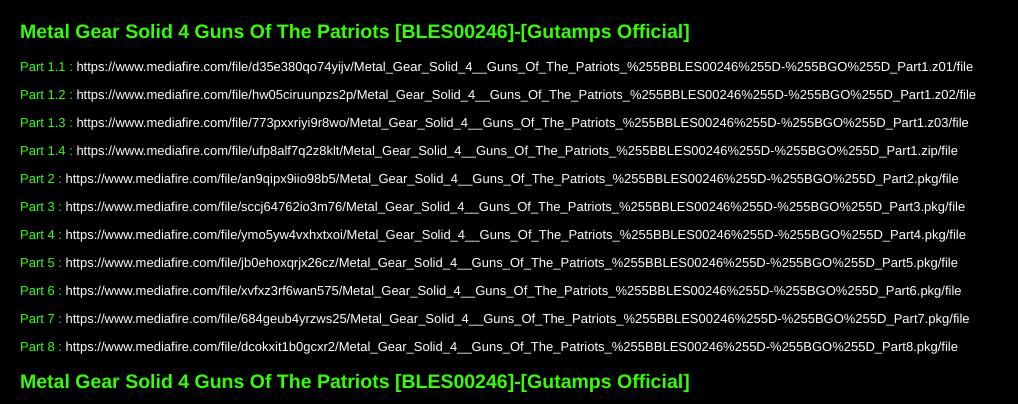
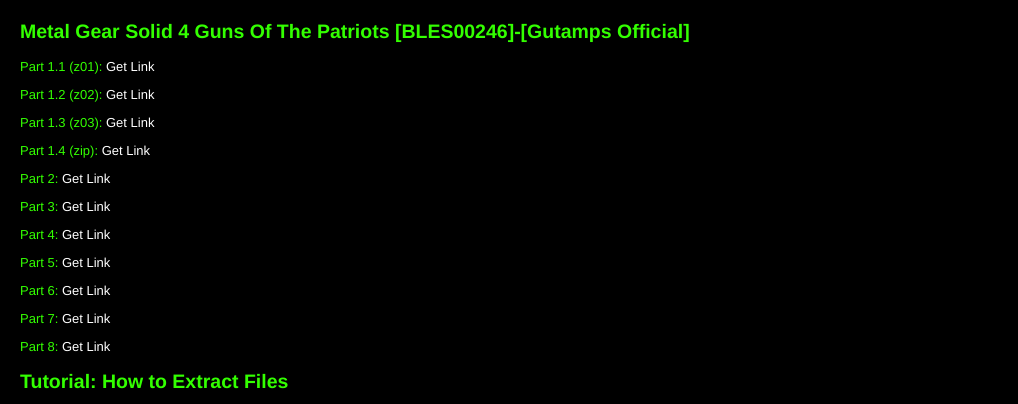
Before and after one commit to gutampsid/mgs4gomf.github.io, a plain HTML site: page index.html in a window 1280 px wide. Shown: the top 404 px of the page, without its empty margins (0-1018 px from the left). Drawn offline with Linux system fonts and the light colour scheme.

Commit message:
Update index.html

```diff
--- a/index.html
+++ b/index.html
@@ -1,39 +1,3 @@
-<!DOCTYPE html PUBLIC "-//W3C//DTD XHTML 1.0 Transitional//EN" "http://www.w3.org/TR/xhtml1/DTD/xhtml1-transitional.dtd">
-<html xmlns="http://www.w3.org/1999/xhtml">
-<head>
-    <title>Metal Gear Solid 4  Guns Of The Patriots [BLES00246]-[Gutamps Official]</title>
-    <style type="text/css">
-        body, table { font-family: Helvetica, Arial, sans-serif; font-size: 13px; }
-        a { color: #006DBA; }
-    </style>
-    <!--NUMBER--qhtbkn65--NUMBER-->
-    <!--TYPE--RichText--TYPE-->
-    <!--PERMISSION--Readonly--PERMISSION-->
-    <!--ACCESS--Public--ACCESS-->
-    <!--PASSWORD----PASSWORD-->
-    <!--STATUS--Active--STATUS-->
-    <!--QUICKEDIT--False--QUICKEDIT-->
-    <!--QUICKEDITPASSWORD----QUICKEDITPASSWORD-->
-    <!--DATECREATED--2021-10-01 23:13:09--DATECREATED-->
-    <!--DATEUPDATED--2022-04-03 08:37:50--DATEUPDATED-->
-    <!--LABELS--MediaFire--LABELS-->
-</head>
-<body>
-<h2>Metal Gear Solid 4  Guns Of The Patriots [BLES00246]-[Gutamps Official]</h2>
-<anotepad><p>Part 1.1 : <a href="" target="_blank" rel="noopener">https://www.mediafire.com/file/d35e380qo74yijv/Metal_Gear_Solid_4__Guns_Of_The_Patriots_%255BBLES00246%255D-%255BGO%255D_Part1.z01/file</a></p>
-<p>Part 1.2 : <a href="" target="_blank" rel="noopener">https://www.mediafire.com/file/hw05ciruunpzs2p/Metal_Gear_Solid_4__Guns_Of_The_Patriots_%255BBLES00246%255D-%255BGO%255D_Part1.z02/file</a></p>
-<p>Part 1.3 : <a href="" target="_blank" rel="noopener">https://www.mediafire.com/file/773pxxriyi9r8wo/Metal_Gear_Solid_4__Guns_Of_The_Patriots_%255BBLES00246%255D-%255BGO%255D_Part1.z03/file</a></p>
-<p>Part 1.4 : <a href="" target="_blank" rel="noopener">https://www.mediafire.com/file/ufp8alf7q2z8klt/Metal_Gear_Solid_4__Guns_Of_The_Patriots_%255BBLES00246%255D-%255BGO%255D_Part1.zip/file</a></p>
-<p>Part 2 : <a href="" target="_blank" rel="noopener">https://www.mediafire.com/file/an9qipx9iio98b5/Metal_Gear_Solid_4__Guns_Of_The_Patriots_%255BBLES00246%255D-%255BGO%255D_Part2.pkg/file</a></p>
-<p>Part 3 : <a href="" target="_blank" rel="noopener">https://www.mediafire.com/file/sccj64762io3m76/Metal_Gear_Solid_4__Guns_Of_The_Patriots_%255BBLES00246%255D-%255BGO%255D_Part3.pkg/file</a></p>
-<p>Part 4 : <a href="" target="_blank" rel="noopener">https://www.mediafire.com/file/ymo5yw4vxhxtxoi/Metal_Gear_Solid_4__Guns_Of_The_Patriots_%255BBLES00246%255D-%255BGO%255D_Part4.pkg/file</a></p>
-<p>Part 5 : <a href="" target="_blank" rel="noopener">https://www.mediafire.com/file/jb0ehoxqrjx26cz/Metal_Gear_Solid_4__Guns_Of_The_Patriots_%255BBLES00246%255D-%255BGO%255D_Part5.pkg/file</a></p>
-<p>Part 6 : <a href="" target="_blank" rel="noopener">https://www.mediafire.com/file/xvfxz3rf6wan575/Metal_Gear_Solid_4__Guns_Of_The_Patriots_%255BBLES00246%255D-%255BGO%255D_Part6.pkg/file</a></p>
-<p>Part 7 : <a href="" target="_blank" rel="noopener">https://www.mediafire.com/file/684geub4yrzws25/Metal_Gear_Solid_4__Guns_Of_The_Patriots_%255BBLES00246%255D-%255BGO%255D_Part7.pkg/file</a></p>
-<p>Part 8 : <a href="" target="_blank" rel="noopener">https://www.mediafire.com/file/dcokxit1b0gcxr2/Metal_Gear_Solid_4__Guns_Of_The_Patriots_%255BBLES00246%255D-%255BGO%255D_Part8.pkg/file</a></p></anotepad>
-</body>
-</html>
-
 <!DOCTYPE html>
 <html lang="en">
 <head>
```
